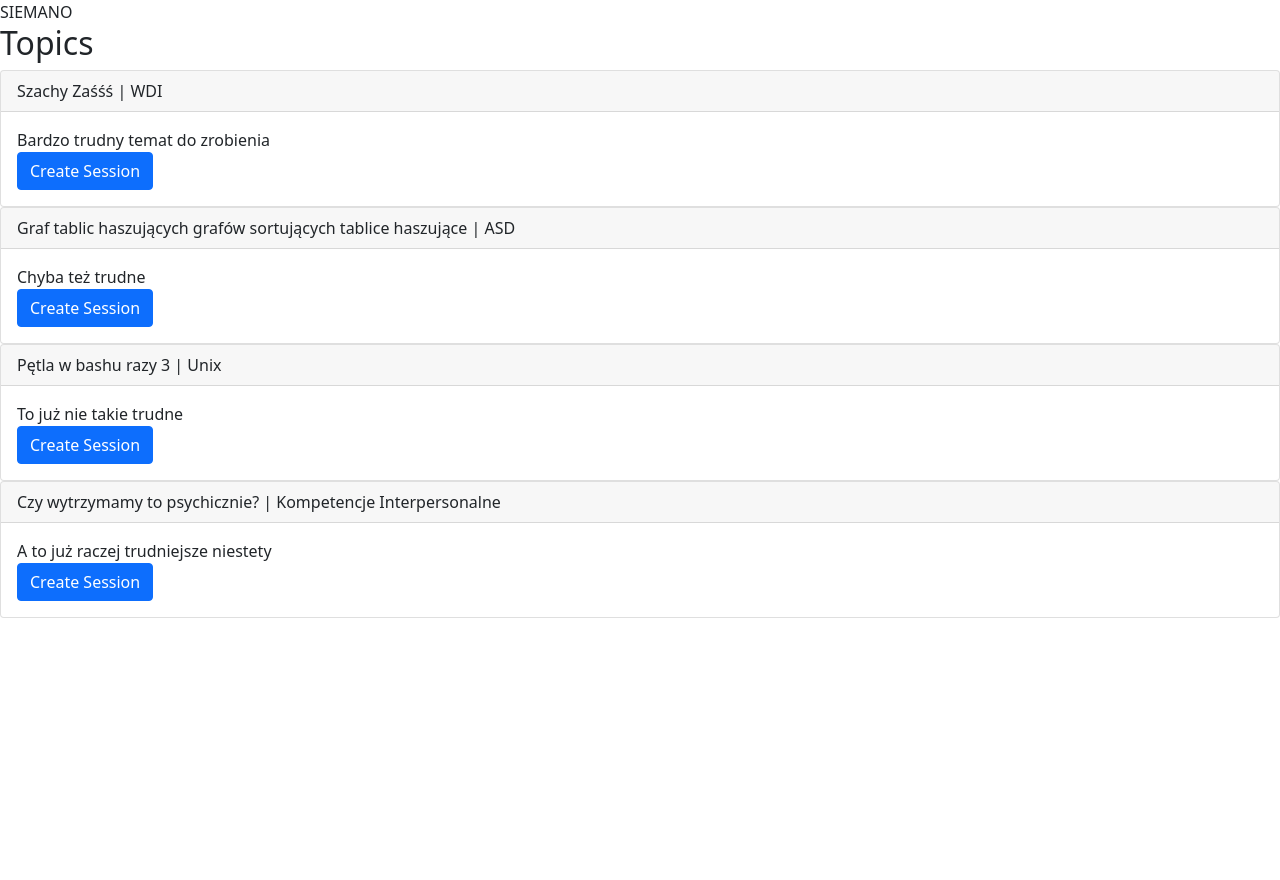
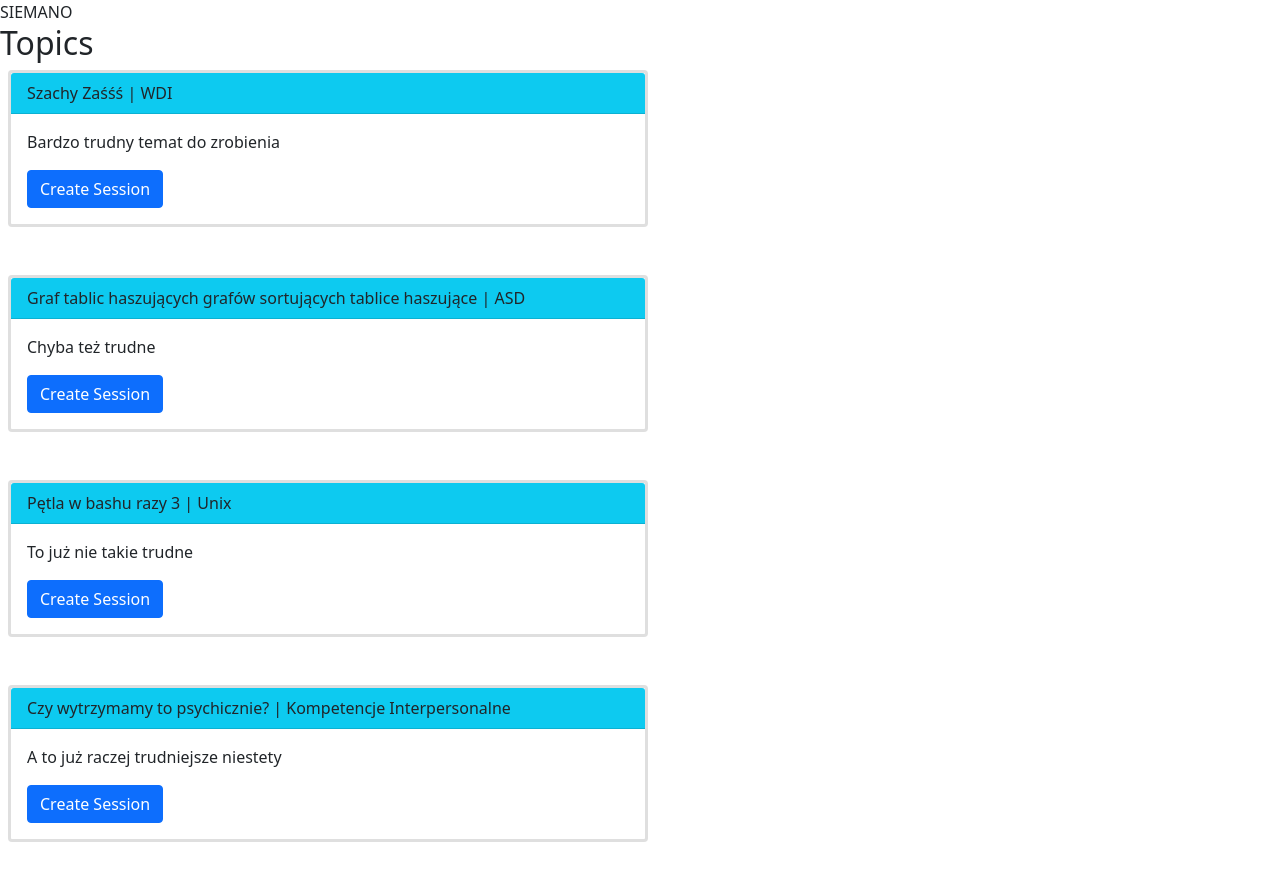
Before and after one commit to adrianryt/UI_IOZeta, a React (Create React App) app in the folder app/: page /topics in a window 1280 px wide. Shown: the top 880 px of the page. Before the commit the page ends 800 px from the top, so only its background shows below. Built offline with nearby package versions, Linux system fonts and the light colour scheme.

Commit message:
fixed CSS

```diff
--- a/app/src/Topic.tsx
+++ b/app/src/Topic.tsx
@@ -8,10 +8,10 @@ type propsType = {
 
 const Topic = (props: propsType) => {
     return(
-        <Card>
-            <Card.Header>{props.topic.title} | {props.topic.subject}</Card.Header>
+        <Card className="ms-2 mt-2 mb-5 border-3 col-sm-10 col-md-8 col-lg-6 col-11">
+            <Card.Header className="bg bg-info">{props.topic.title} | {props.topic.subject}</Card.Header>
             <Card.Body>
-                <div>{props.topic.description}</div>
+                <div className="mb-3">{props.topic.description}</div>
                 <Button>Create Session</Button>
             </Card.Body>
         </Card>
--- a/app/src/TopicForm.tsx
+++ b/app/src/TopicForm.tsx
@@ -81,7 +81,7 @@ const TopicForm = () => {
     const [subjectError, setSubjectError] = useState("");
 
     return(
-        <Card className="w-50 ms-5 p-3 bg-light">
+        <Card className="col-md-8 col-lg-6 col-11 ms-2 mt-2 p-3 bg-light">
             <h2>Topics  <Badge bg="secondary">New</Badge> </h2>
             {showSuccessAlert ? <Alert variant="success">Topic Added Successfully</Alert> : null }
             {showFailAlert ? <Alert variant="danger">An error occurred while adding topic</Alert> : null }
--- a/app/src/components/subjects/subject/SubjectComponent.tsx
+++ b/app/src/components/subjects/subject/SubjectComponent.tsx
@@ -14,8 +14,8 @@ const SubjectComponent = ({subject}: propsType) => {
     </div>)
 
     return(
-        <Card>
-            <Card.Header>
+        <Card className="ms-2 mb-5 border-3 col-sm-10 col-md-8 col-lg-6 col-11">
+            <Card.Header className="bg bg-info">
                 {subject.name} | {subject.lecturer.name} {subject.lecturer.surname}
             </Card.Header>
             <Card.Body>
--- a/app/src/components/subjects/subject_form/SubjectForm.tsx
+++ b/app/src/components/subjects/subject_form/SubjectForm.tsx
@@ -67,7 +67,7 @@ const SubjectForm = () => {
     }
 
     return(
-        <Card className="w-50 ms-5 p-3 bg-light">
+        <Card className="col-md-8 col-lg-6 col-11 ms-2 mt-2 p-3 bg-light">
             <h2>Subjects  <Badge bg="secondary">New</Badge> </h2>
             {showSuccessAlert ? <Alert variant="success">Subject Added Successfully</Alert> : null }
             {showFailAlert ? <Alert variant="danger">An error occurred while adding subject</Alert> : null }
--- a/app/src/components/subjects/subject_list/SubjectList.tsx
+++ b/app/src/components/subjects/subject_list/SubjectList.tsx
@@ -3,6 +3,7 @@ import {useEffect, useState} from "react";
 import axios from "axios";
 import Subject from "../../../objects/Subject";
 import SubjectComponent from "../subject/SubjectComponent";
+import {Link} from "react-router-dom";
 
 const SubjectList = () => {
 
@@ -20,6 +21,7 @@ const SubjectList = () => {
 
     return(
         <div>
+            <Link to="/subjects/new" className="btn btn-secondary ms-2 mt-2 mb-5">Add new Subject</Link>
             {subjectComponents}
         </div>
     )
```
